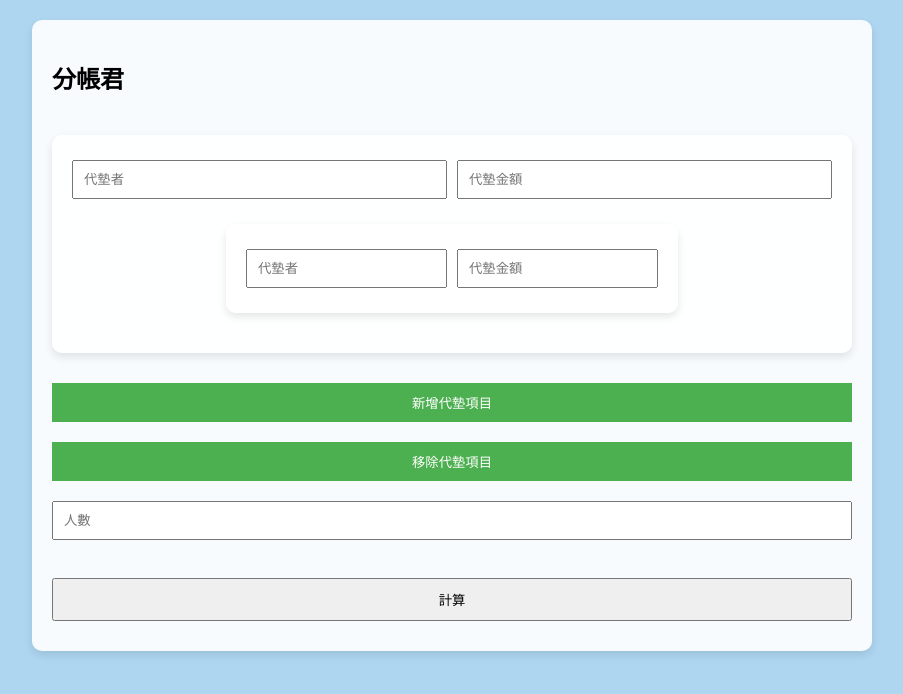
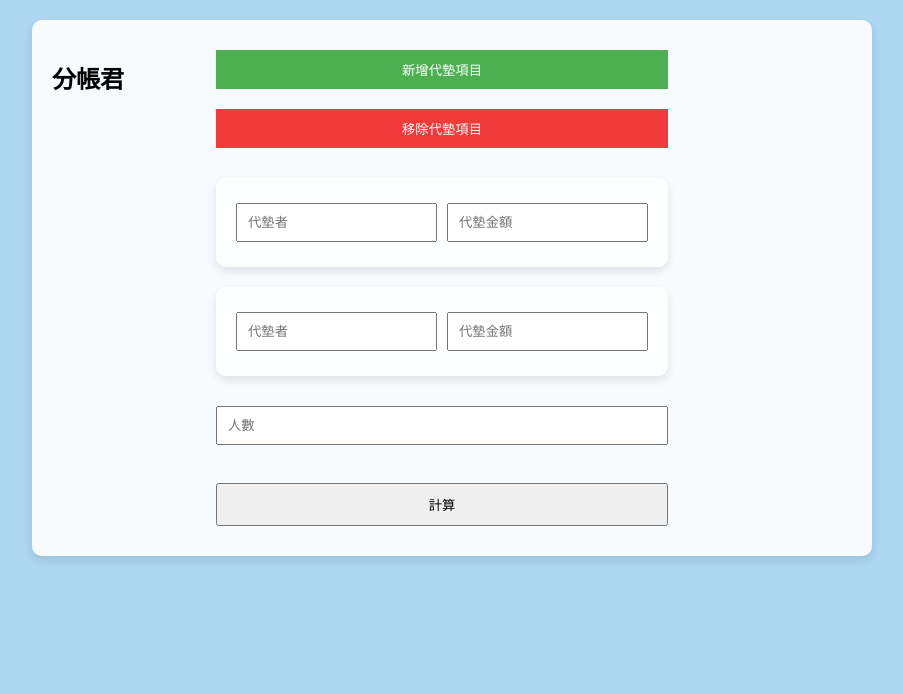
Before and after one commit to shuminchang/balance_calculate, a plain HTML site: page index.html in a window 1280 px wide. Both pictures are taken after a click on the button "新增代墊項目". Shown: the whole page, without its empty margins (188-1091 px from the left). Drawn offline with Linux system fonts and the light colour scheme.

Commit message:
change div add/remove, change button position, color

```diff
--- a/index.html
+++ b/index.html
@@ -11,12 +11,12 @@
     <div class="container">
         <h2>分帳君</h2>
         <form id="contributionForm">
+            <button type="button" id="addContributor">新增代墊項目</button>
+            <button type="button" id="removeContributor">移除代墊項目</button><br>
             <div id="contributionsContainer" class="contributor-container">
                 <input type="text" name="contributorName" class="form-input" placeholder="代墊者">
                 <input type="number" name="contribution" class="form-input" placeholder="代墊金額"><br>
             </div>
-            <button type="button" id="addContributor">新增代墊項目</button>
-            <button type="button" id="removeContributor">移除代墊項目</button><br>
             <input type="number" id="numOfPeople" name="numOfPeople" class="form-input" placeholder="人數" required><br><br>
             <input type="submit" class="form-input" value="計算">
         </form>
--- a/script.js
+++ b/script.js
@@ -20,7 +20,7 @@ document.addEventListener('DOMContentLoaded', function() {
     }
 
     function addInput() {
-        var container = document.getElementById("contributionsContainer");
+        var contributionsContainer = document.getElementById("contributionsContainer");
 
         var inputContainer = document.createElement("div");
         inputContainer.classList.add('contributor-container');
@@ -39,14 +39,19 @@ document.addEventListener('DOMContentLoaded', function() {
 
         inputContainer.appendChild(nameInput);
         inputContainer.appendChild(contributionInput);
-        container.appendChild(inputContainer); // This appends a new, separate block for each contribution.
+
+        // Insert the new input container just after the existing contributionsContainer
+        contributionsContainer.parentNode.insertBefore(inputContainer, contributionsContainer.nextSibling);
     }
 
+    function removeInput() {
+        var contributionsContainer = document.getElementById("contributionForm");
 
-    function removeInput() {
-        var container = document.getElementById("contributionsContainer");
-        if (container.childElementCount > 0 ) {
-            container.removeChild(container.lastChild);
+        // Select the last child with class 'contributor-container' and remove it
+        var allDivs = contributionsContainer.querySelectorAll('div');
+        console.log(allDivs.length);
+        if (allDivs.length > 1) {
+            allDivs[allDivs.length - 1].remove();
         }
     }
 
--- a/style.css
+++ b/style.css
@@ -34,9 +34,15 @@ body, html {
 .contributor-container > input:first-child {
     margin-right: 10px;
 }
-button {
+#addContributor {
     cursor: pointer;
     background-color: #4CAF50;
+    color: white;
+    border: none;
+}
+#removeContributor {
+    cursor: pointer;
+    background-color: #f13b3b;
     color: white;
     border: none;
 }
```
